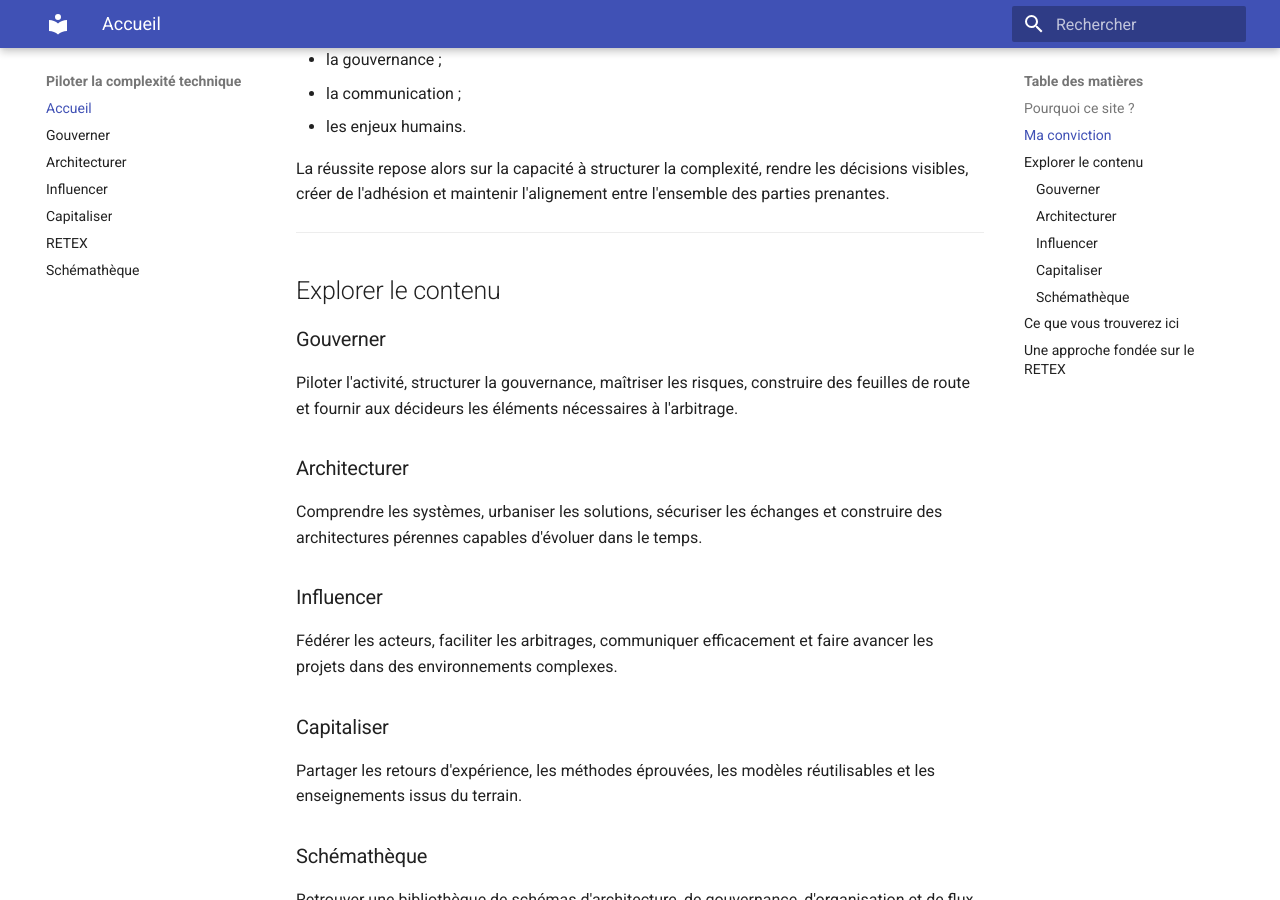
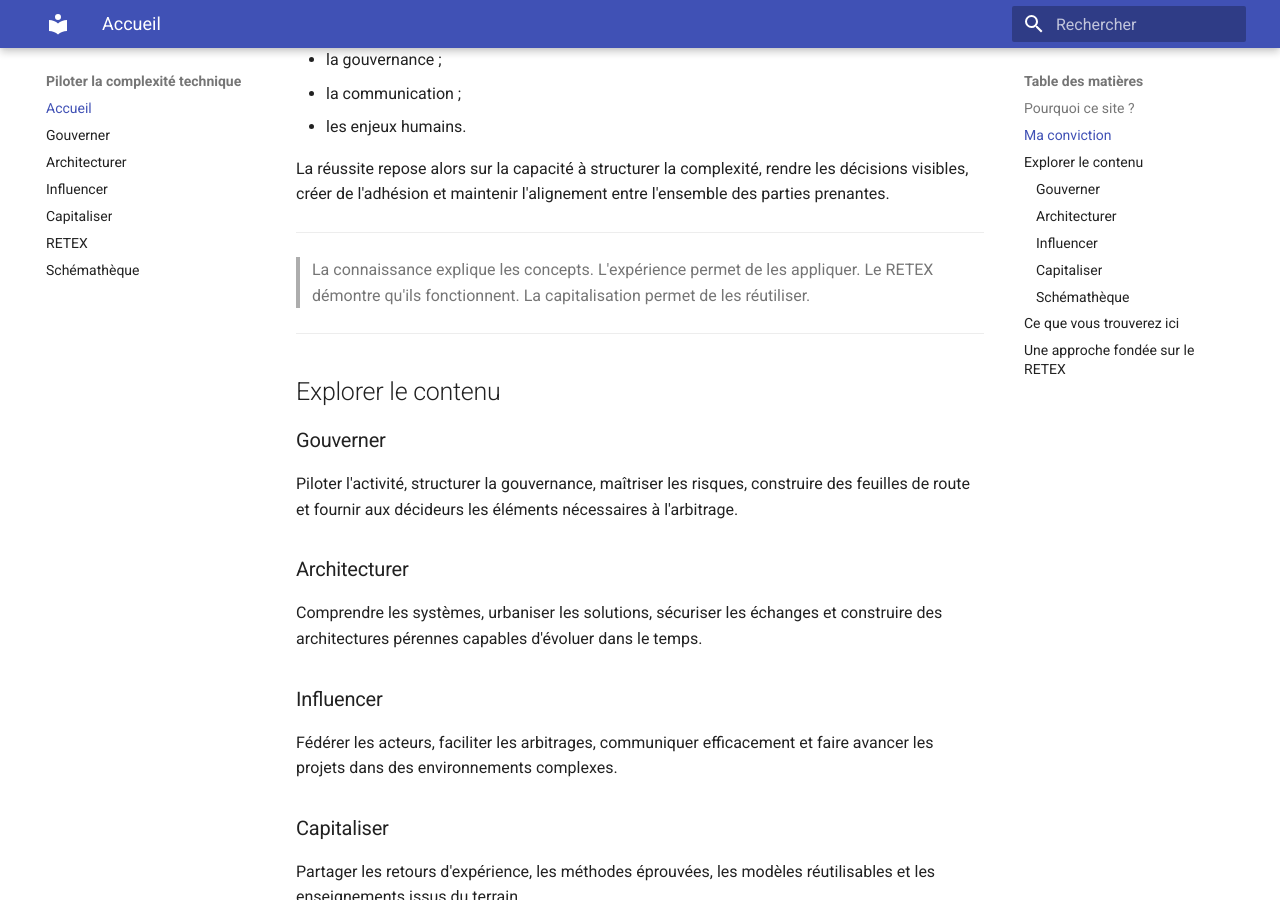
Before and after one commit to Francois-Gay-33/portail-public, an MkDocs documentation site: the page built from docs/index.md, in a window 1280 px wide and 900 px high, scrolled down 1080 px. Built offline with MkDocs 1.6.1 and Material for MkDocs 9.7.7, drawn with Linux system fonts in a browser that asks for light colours.

Commit message:
Update index.md

```diff
--- a/docs/index.md
+++ b/docs/index.md
@@ -38,6 +38,12 @@ Les difficultés apparaissent généralement à l'intersection de plusieurs dime
 - les enjeux humains.
 
 La réussite repose alors sur la capacité à structurer la complexité, rendre les décisions visibles, créer de l'adhésion et maintenir l'alignement entre l'ensemble des parties prenantes.
+
+---
+
+
+
+> La connaissance explique les concepts. L'expérience permet de les appliquer. Le RETEX démontre qu'ils fonctionnent. La capitalisation permet de les réutiliser.
 
 ---
 
```
